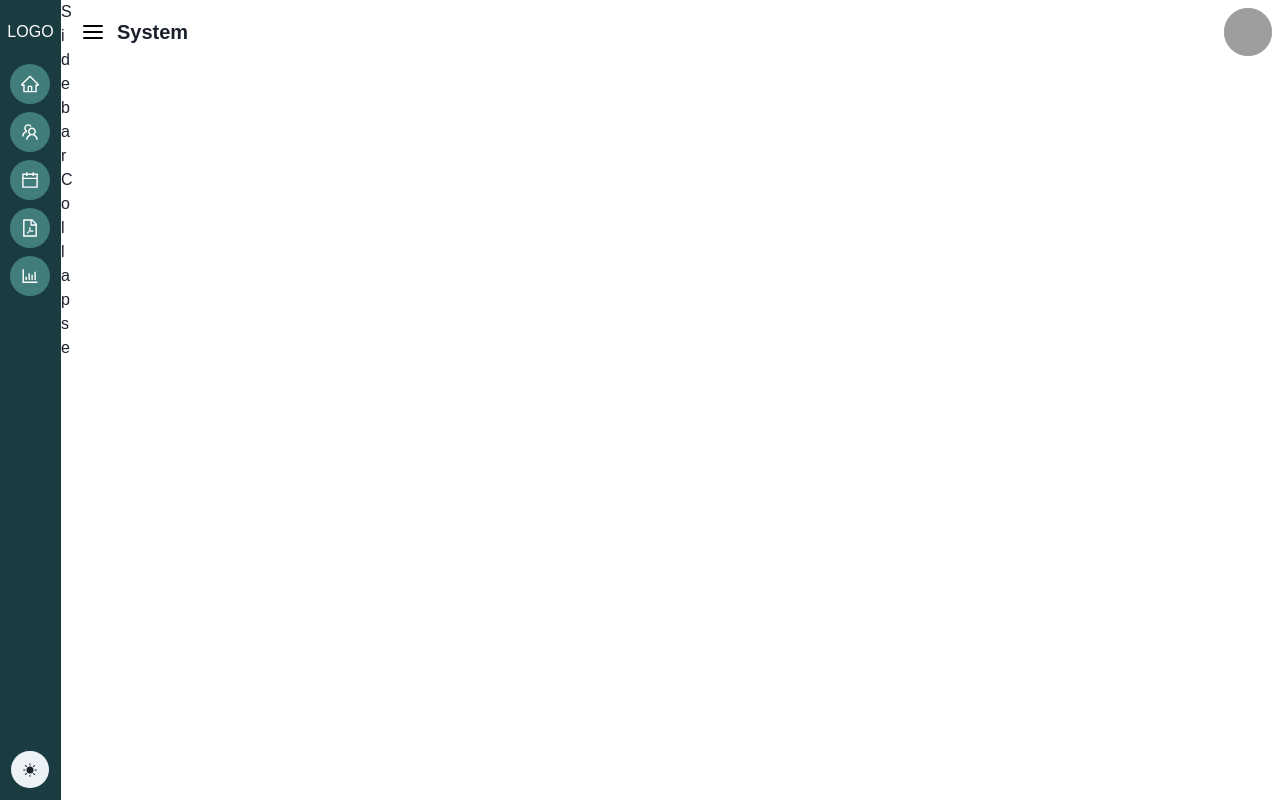
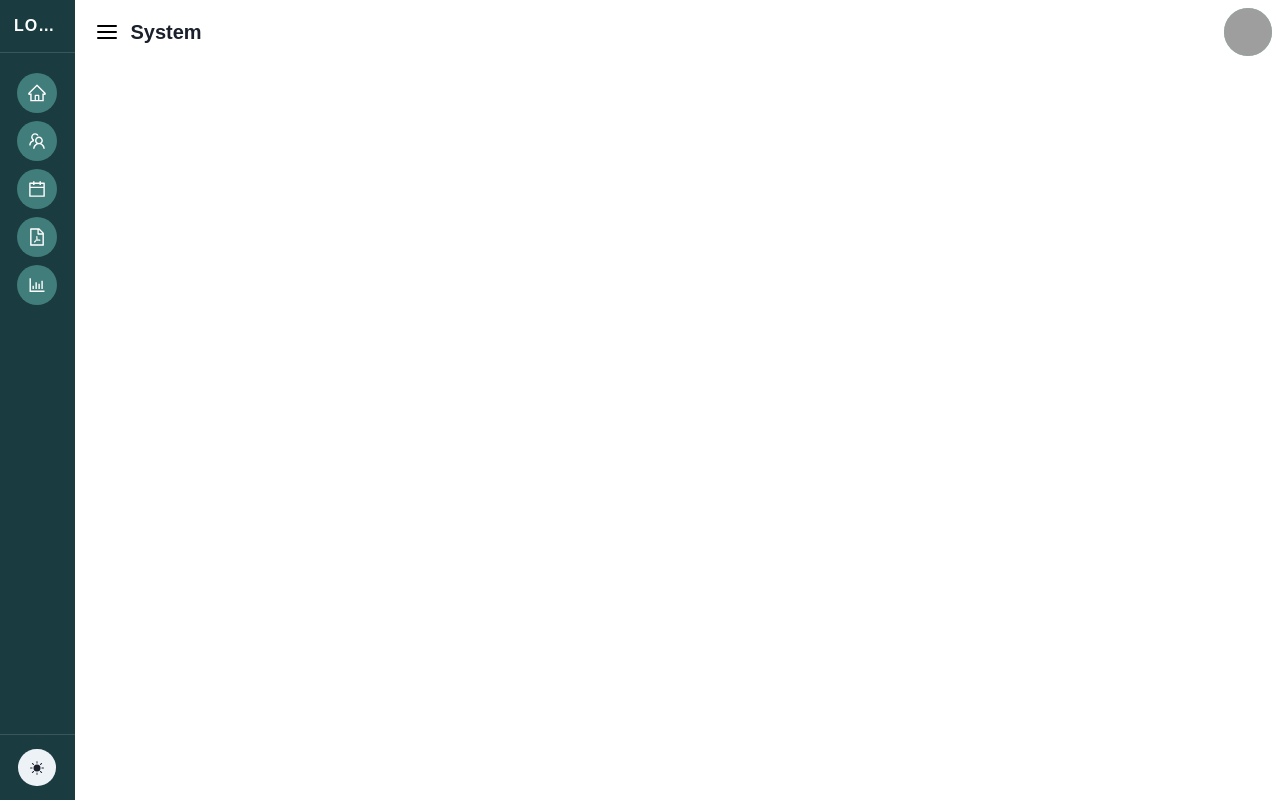
Before and after one commit to jonelofficial/chakra-ui, a React (Create React App) app: page / in a window 1280 px wide. Built offline with nearby package versions, Linux system fonts and the light colour scheme; grey boxes are pictures that could not be loaded.

Commit message:
add sidebar

```diff
--- a/src/App.js
+++ b/src/App.js
@@ -9,20 +9,8 @@ const App = () => {
 
   return (
     <Flex height="100vh">
-      <Box bg="primary" h="100%" w={"5%"} transition={"width .5s"}>
-        <Sidebar isOpen={isOpen} />
-      </Box>
-      <Box
-        bg="primary"
-        h="100%"
-        w={isOpen ? "10%" : "0%"}
-        transition={"width .5s"}
-      >
-        <SidebarCollapse />
-      </Box>
-      <Box h="100%" w="100%">
-        <Header isOpen={isOpen} setOpen={setOpen} />
-      </Box>
+      <Sidebar isOpen={isOpen} />
+      <Header isOpen={isOpen} setOpen={setOpen} />
     </Flex>
   );
 };
--- a/src/components/Header.js
+++ b/src/components/Header.js
@@ -1,5 +1,6 @@
 import {
   Avatar,
+  Box,
   Button,
   Flex,
   Menu,
@@ -23,6 +24,7 @@ const Header = ({ isOpen, setOpen }) => {
   console.log(isOpen);
 
   return (
+    <Box h="100%" w="100%">
       <Flex p={2} justifyContent="space-between">
         <Flex alignItems="center">
           <Hamburger
@@ -49,6 +51,7 @@ const Header = ({ isOpen, setOpen }) => {
           </Menu>
         </Flex>
       </Flex>
+    </Box>
   );
 };
 
--- a/src/components/sidebar/Sidebar.js
+++ b/src/components/sidebar/Sidebar.js
@@ -1,10 +1,10 @@
 import {
   Box,
   Button,
-  Center,
   Circle,
   Flex,
   Icon,
+  Text,
   useColorMode,
   VStack,
 } from "@chakra-ui/react";
@@ -12,38 +12,57 @@ import React from "react";
 import { navlink } from "../../navlink";
 import { BsFillSunFill, BsFillMoonFill } from "react-icons/bs";
 
+import "../../styles/style.css";
+
 const Sidebar = ({ isOpen }) => {
   const { colorMode, toggleColorMode } = useColorMode();
 
   return (
     <Flex
-      h="100vh"
+      overflowY="auto"
+      overflowX="hidden"
       flexDirection="column"
-      justifyContent="space-between"
-      alignItems={"center"}
+      bg="primary"
     >
-      <Box whiteSpace="nowrap">
-        <Center color="text" h="4em">
-          LOGO
-        </Center>
-        <VStack>
+      <Box borderBottom="1px solid rgba(179,184,212,.2)">
+        <Text
+          color="text"
+          textTransform="uppercase"
+          fontWeight="bold"
+          letterSpacing="1px"
+          overflow="hidden"
+          textOverflow="ellipsis"
+          whiteSpace="nowrap"
+          p="14px"
+        >
+          Logo
+        </Text>
+      </Box>
+      <Box flexGrow="1">
+        <VStack pt="20px">
           {navlink.map(({ icon }) => (
-            <Circle size="40px" bg="secondary">
-              <Icon as={icon} boxSize={5} style={{ color: "#fff" }} />
+            <Circle size="40px" bg="secondary" className="sidebar">
+              <Icon
+                as={icon}
+                boxSize={5}
+                style={{ color: "#fff" }}
+                className="sidebar-icon"
+              />
             </Circle>
           ))}
         </VStack>
       </Box>
-      <Box>
+      <Box borderTop="1px solid rgba(179,184,212,.2)">
+        <VStack p="14px">
           <Button
             size="sm"
             onClick={toggleColorMode}
             borderRadius="full"
-          mb="3"
             h="37px"
           >
             {colorMode === "light" ? <BsFillSunFill /> : <BsFillMoonFill />}
           </Button>
+        </VStack>
       </Box>
     </Flex>
   );
--- /dev/null
+++ b/src/styles/style.css
@@ -0,0 +1,10 @@
+.sidebar{
+    cursor: pointer;
+}
+.sidebar:hover{
+    background-color: #EDE6DB;
+}
+
+.sidebar:hover .sidebar-icon{
+    color: #000!important
+}
```
Lines whose indentation alone changed are shown as unchanged.
